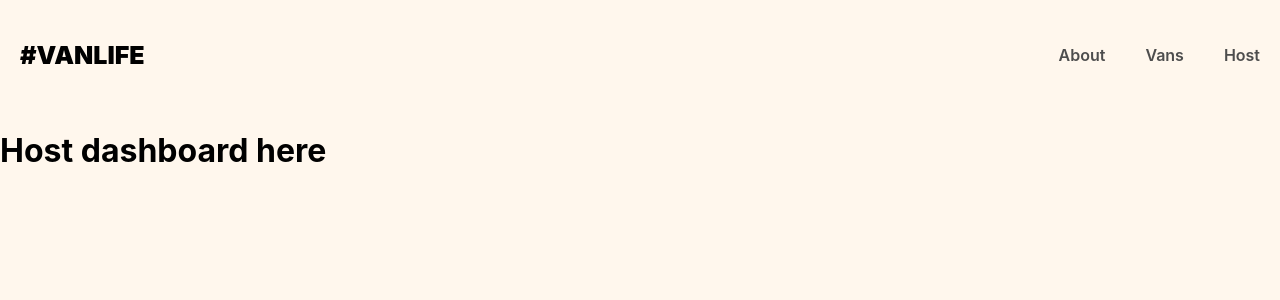
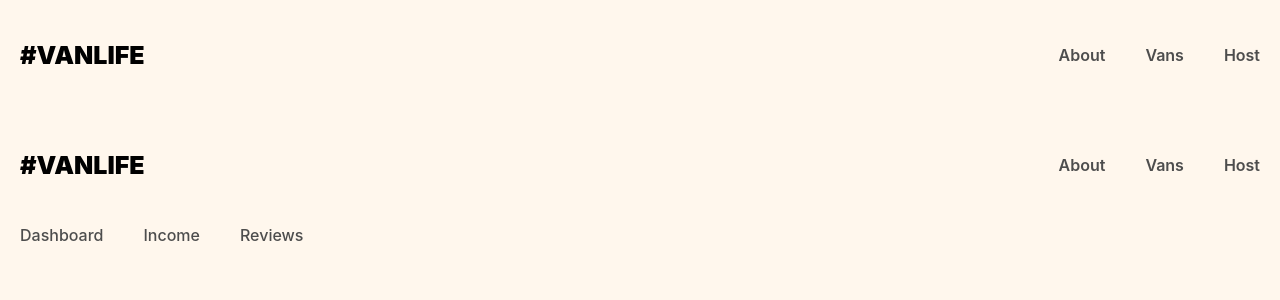
Before and after one commit to BlueElyas/react-router-6-project, a React (Vite) app: page /host in a window 1280 px wide. Shown: the top 300 px of the page. Built offline with nearby package versions, Linux system fonts and the light colour scheme; what miragejs would draw is missing.

Commit message:
fix the hostlayout component with links and o utlet

```diff
--- a/src/App.jsx
+++ b/src/App.jsx
@@ -20,12 +20,11 @@
           <Route path="/about" element={<About />} />
           <Route path="/Vans" element={<Vans/>}/>
           <Route path="/Vans/:id" element={<VanDetails/>}/>
-        </Route>
-        <Route element={<HostLayout />}>
-          <Route path="/host" element={<Dashboard />}>
+
+        <Route path="/host" element={<HostLayout />}>
             <Route path="/host/income" element={<Income />} />
             <Route path="/host/reviews" element={<Reviews />} />
-          </Route>
+        </Route>
         </Route>
       </Routes>
     </BrowserRouter>
--- a/src/Components/HostLayout.jsx
+++ b/src/Components/HostLayout.jsx
@@ -1,11 +1,17 @@
 import React from "react";
-import { Outlet } from "react-router-dom";
+import { Outlet, Link } from "react-router-dom";
 import Header from "./Header";
 
 export default function HostLayout() {
     return(
         <>
             <Header/>
+
+            <nav className="host-nav">
+                <Link to="/host">Dashboard</Link>
+                <Link to="/host/income">Income</Link>
+                <Link to="/host/reviews">Reviews</Link>
+            </nav>
             <Outlet/>
         </>
     )
--- a/src/Pages/Host/Dashboard.jsx
+++ b/src/Pages/Host/Dashboard.jsx
@@ -5,7 +5,6 @@
     return(
         <>
             <h1>Host dashboard here</h1>
-            <Outlet/>
         </>
     )
 }
--- a/src/index.css
+++ b/src/index.css
@@ -276,3 +276,20 @@
     color: white;
     font-size: 1.125rem;
 }
+
+.host-nav {
+    display: flex;
+}
+
+.host-nav a {
+    text-decoration: none;
+    color: #4D4D4D;
+    font-weight: 500;
+    padding: 5px 20px;
+}
+
+.host-nav a:hover {
+    color: #161616;
+    text-decoration: underline;
+    font-weight: 600;
+}
```
